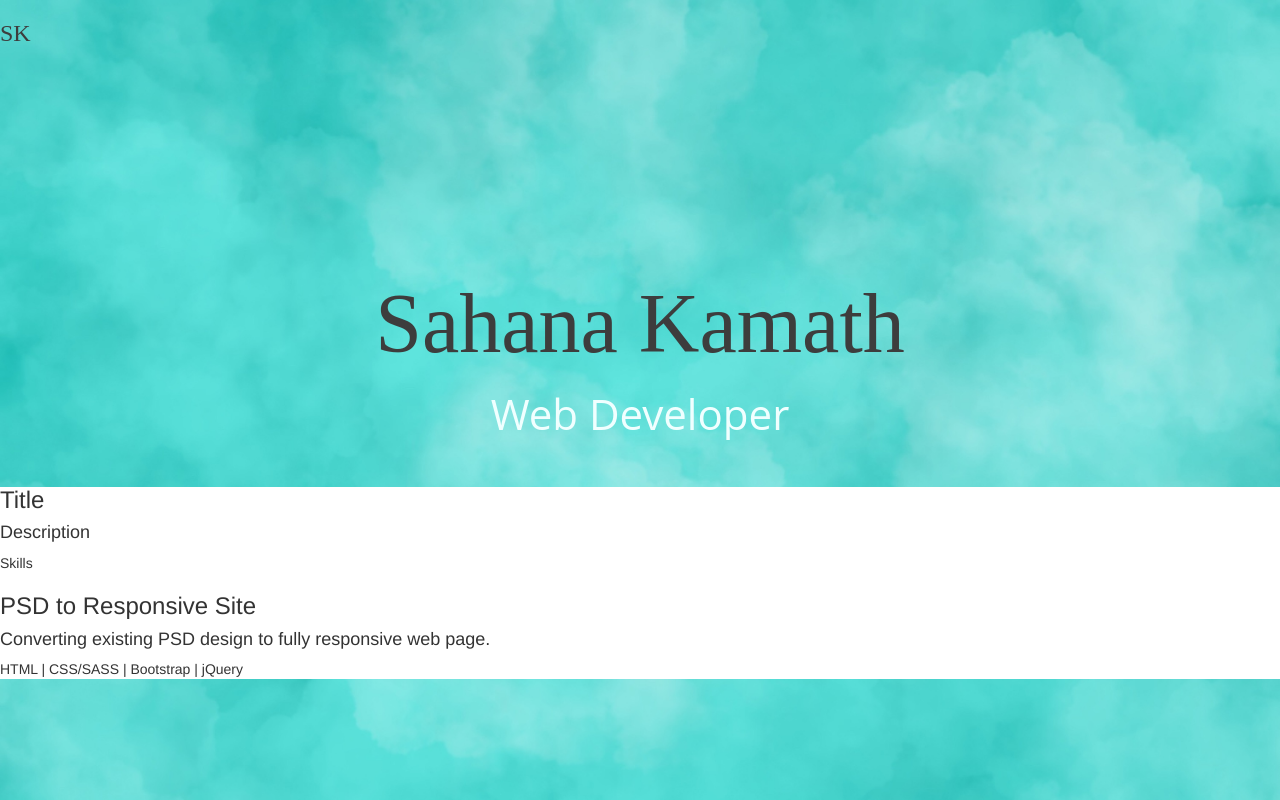
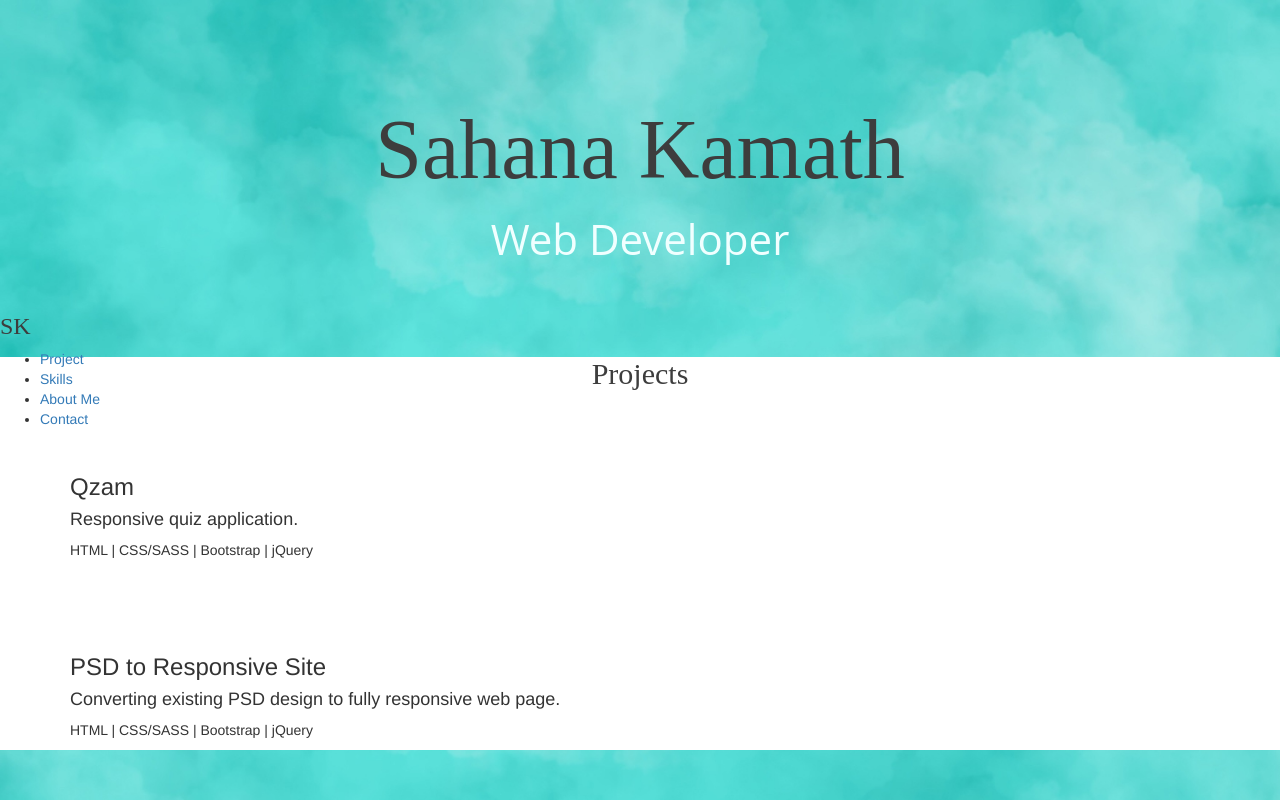
Before and after one commit to SahanaKamath19/Portfolio, a React (Create React App) app: page / in a window 1280 px wide. Built offline with nearby package versions, Linux system fonts and the light colour scheme.

Commit message:
structure for projects

```diff
--- a/src/App.css
+++ b/src/App.css
@@ -3,7 +3,9 @@
 }
 .Home{
   padding: 20px;
-  margin-top: 15%;
+}
+.section-margin{
+  margin-top: 5%;
 }
 .Text{
   color: #3d3d3d;
@@ -12,7 +14,6 @@
 .Sub-text{
   font-family: "Open Sans", sans-serif;
   color: azure;
-
 }
 .Name{
 font-size: 6em;
@@ -23,3 +24,6 @@ font-size: 3em;
 .Projects{
   background: white;
 }
+.nav-bar{
+  position:fixed;
+}
--- a/src/Header.js
+++ b/src/Header.js
@@ -2,18 +2,40 @@ import React, { Component } from 'react';
 import './App.css';
 
 class Header extends Component {
+constructor()
+{
+    super();
+    this.state={
+        display:false
+    }
+}
   render() {
     return (
-    <section>
-    <header>
-        <a className="Header Text" href="#home">
-        <h3>SK</h3>
-        </a>
-    </header>
-      <section className="Home text-center" id="home">
+    <section className="section-margin">
+      <header className="Home text-center" id="home">
             <h1 className=" Name Text">Sahana Kamath</h1>
             <h2 className=" Title Sub-text">Web Developer</h2>
-        </section>
+        </header>
+
+        <nav className="nav-bar" hidden={this.state.display}>
+            <a className="Header Text" href="#home">
+            <h3 className="scrolling Header">SK</h3>
+            </a>
+            <ul>
+                <li>
+                <a href="#project">Project</a>
+                </li>
+                <li>
+                <a href="#skill">Skills</a>
+                </li>
+                <li>
+                <a href="#about">About Me</a>
+                </li>
+                <li>
+                <a href="#contact">Contact</a>
+                </li>
+            </ul>
+        </nav>
     </section>
     );
   }
--- a/src/Projects.js
+++ b/src/Projects.js
@@ -4,14 +4,16 @@ import './App.css';
 class Projects extends Component {
   render() {
     return (
-    <section className="Projects">
+    <section className="Projects section-margin" id="project">
+        <h2 className="Text text-center">Projects</h2>
 
-    <div className="Project-2">
-            <h3>Title</h3>
-            <h4>Description</h4>
-            <p> Skills</p>
+        <div className="Project-2 container section-margin">
+            <h3>Qzam</h3>
+            <h4>Responsive quiz application.</h4>
+            <p> HTML | CSS/SASS | Bootstrap | jQuery</p>
         </div>
-        <div className="Project-1">
+
+         <div className="Project-1 container section-margin">
             <h3>PSD to Responsive Site</h3>
             <h4>Converting existing PSD design to fully responsive web page.</h4>
             <p> HTML | CSS/SASS | Bootstrap | jQuery</p>
```
